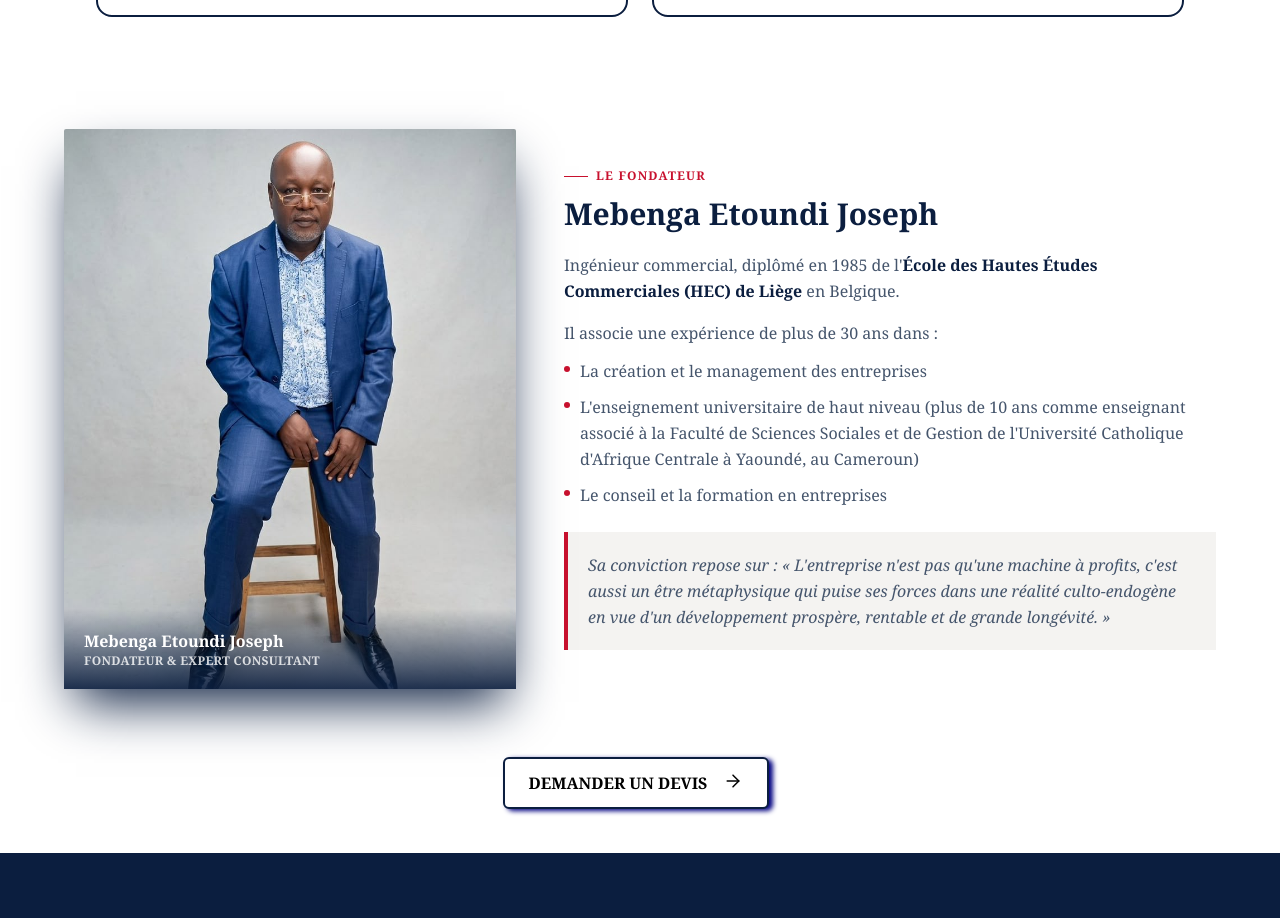
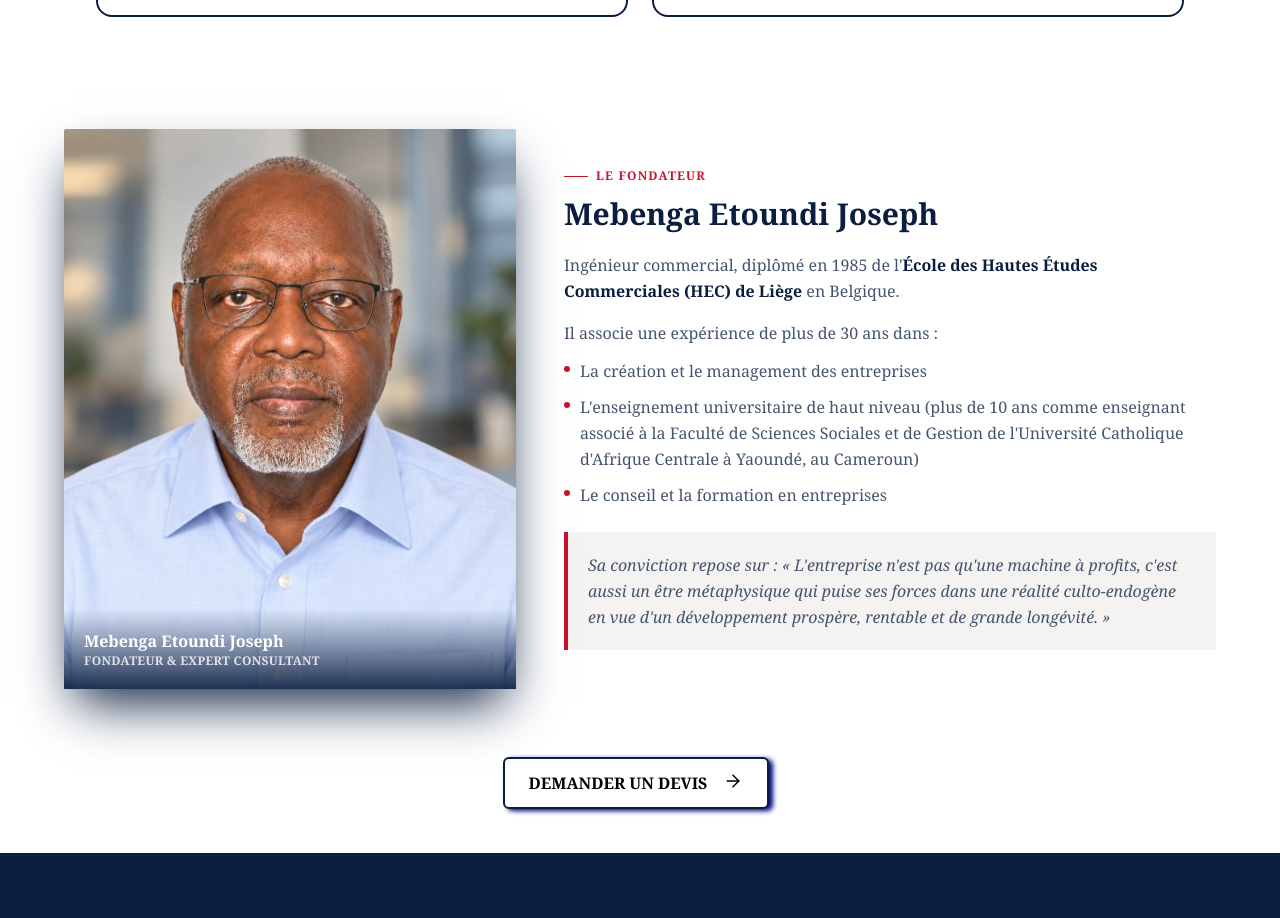
Before and after one commit to minkoulou/Mebusco_Sarl, a React (Vite) app: page /notre-comprehension-entreprise in a window 1280 px wide. Shown: the part 1792-2710 px from the top of the page. Built offline with nearby package versions, Linux system fonts and the light colour scheme; no server answers.

Commit message:
fix:mise a jour de la photo du fondateur

```diff
--- a/src/pages/comprehension.jsx
+++ b/src/pages/comprehension.jsx
@@ -173,7 +173,7 @@ export default function Comprehension() {
         <div className="mx-auto max-w-6xl md:grid md:grid-cols-12 md:items-center md:gap-12">
           <div className="relative md:col-span-5">
             <img
-              src="/mebenga.jpeg"
+              src="/Mebenga.jpeg"
               alt="Mebenga Etoundi Joseph, fondateur et expert consultant chez Mebusco"
               className="h-105 w-full rounded-xs object-cover shadow-2xl shadow-navy md:h-140"
             />
```
Also changed, not shown: public/mebenga.jpeg (deleted).
